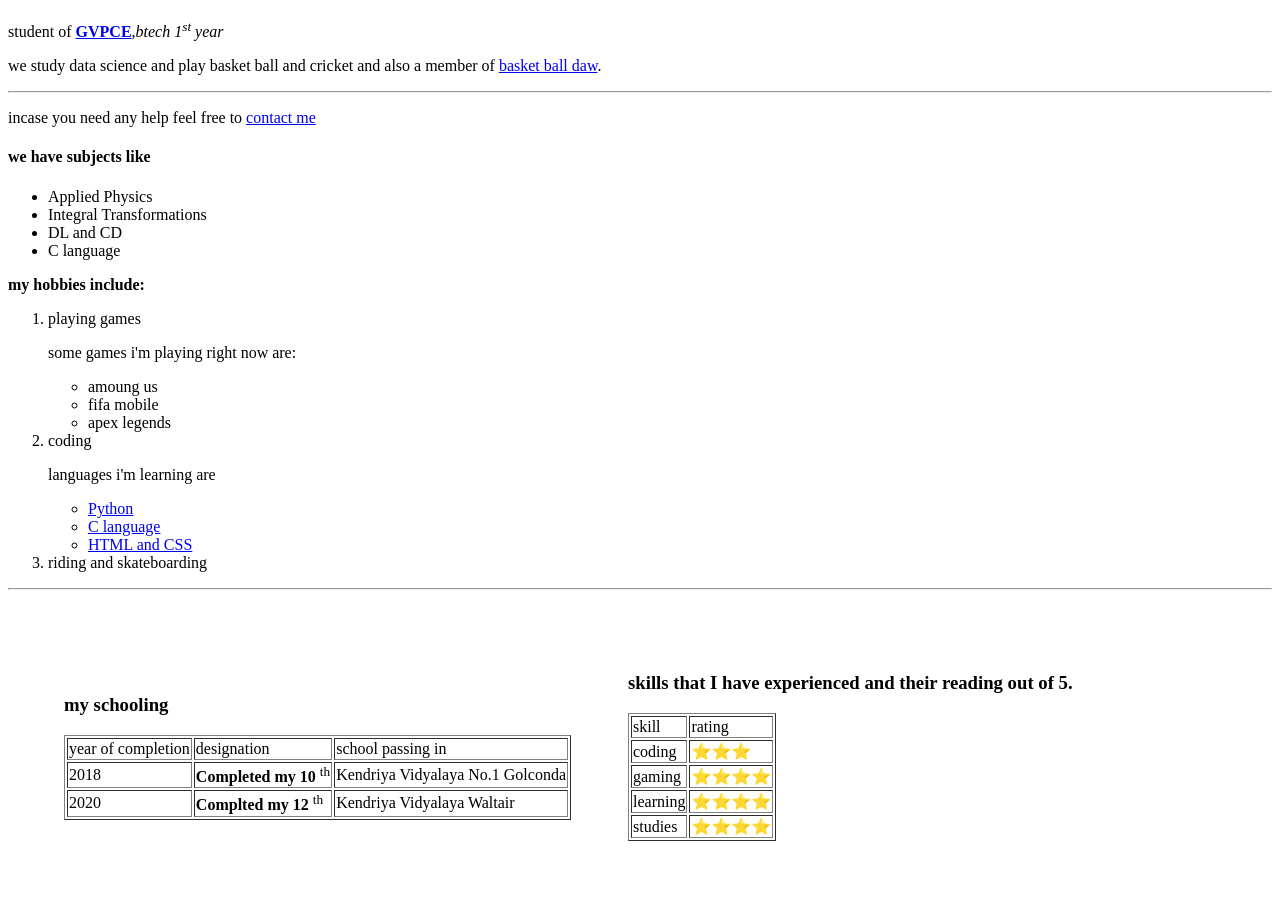
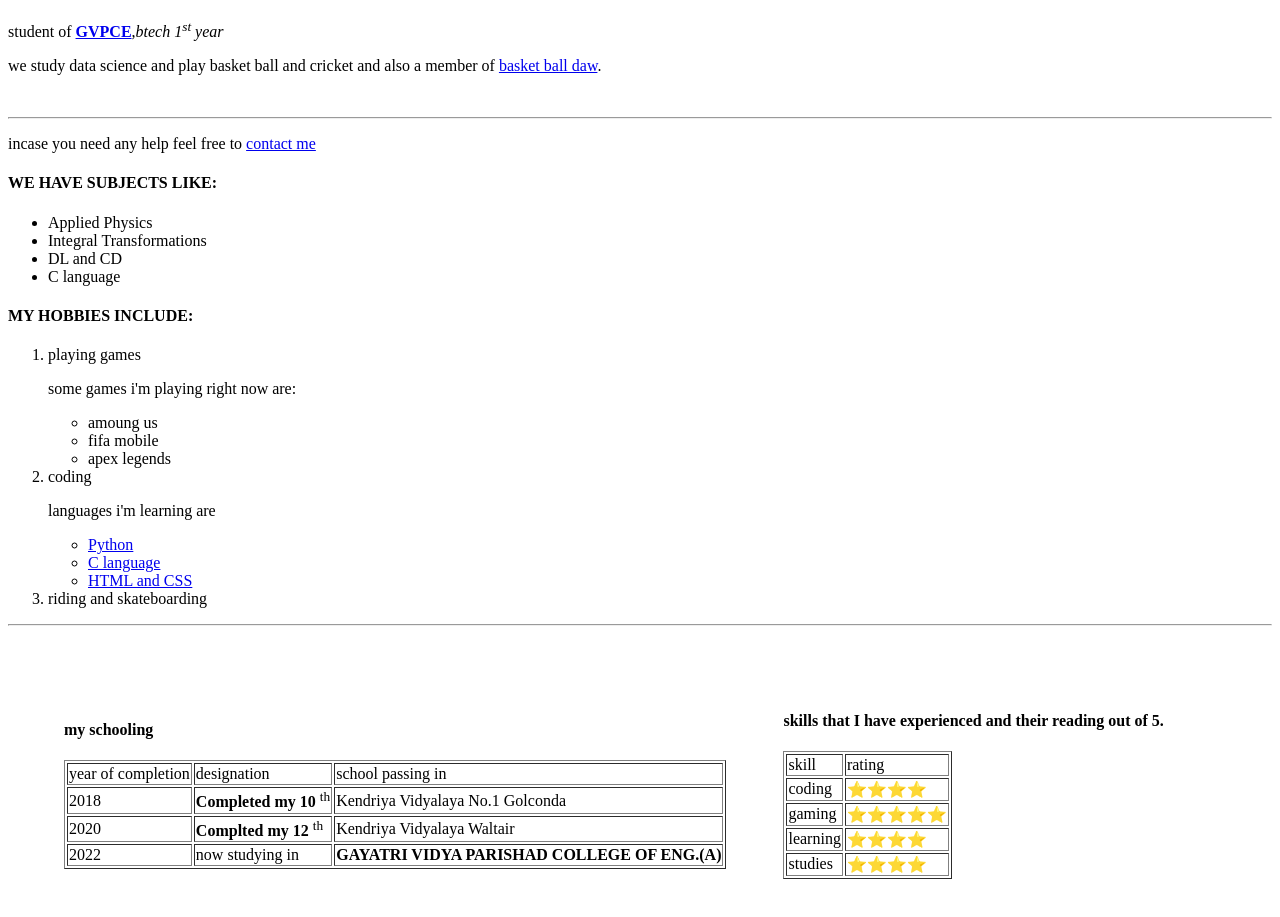
Before and after one commit to aryan-48/cv, a plain HTML site: page index.html in a window 1280 px wide. Shown: the part 61-978 px from the top of the page. Drawn offline with Linux system fonts and the light colour scheme.

Commit message:
Update index.html

```diff
--- a/index.html
+++ b/index.html
@@ -4,23 +4,26 @@
 <head>
   <meta charset="utf-8">
   <title>✨ Ãř௶ắȵ's personal site</title>
+  <link rel="stylesheet" href="css/styles.css">
 </head>
 
 <body>
-  <h1>Hello !! there this is Aryan</h1>
+  <h1 class="intro" >Hello !! there this is Aryan</h1>
   <p>student of <strong><a href="http://gvpce.ac.in/">GVPCE</a></strong>,<em>btech 1<sup>st</sup> year</em></p>
   <p>we study data science and play basket ball and cricket and also a member of <a href="bb.html">basket ball daw</a>.</p>
+  <br>
   <hr>
+
   <p>incase you need any help feel free to <a href="contact-me.html">contact me</a></p>
 
-  <h4>we have subjects like </h4>
+  <h4>WE HAVE SUBJECTS LIKE: </h4>
     <ul>
       <li>Applied Physics</li>
       <li>Integral Transformations</li>
       <li>DL and CD</li>
       <li>C language</li>
     </ul>
-  <p> <strong>my hobbies include:</strong></p>
+    <h4><strong>MY HOBBIES INCLUDE:</strong></h4>
     <ol>
       <li>playing games</li>
       <p>some games i'm playing right now are:</p>
@@ -41,8 +44,9 @@
     <hr>
     <table cellspacing='55'>
       <tr>
-      <td>  <h3>my schooling</h3>
-        <table border="1px">
+        <td>
+          <h4>my schooling</h4>
+          <table class="schooling" border="1px">
             <thead>
               <td>year of completion</td>
               <td>designation</td>
@@ -59,13 +63,17 @@
                 <td><strong>Complted my 12 </strong><sup>th</sup> </td>
                 <td>Kendriya Vidyalaya Waltair</td>
               </tr>
+              <tr>
+                <td>2022</td>
+                <td>now studying in
+                <td><strong>GAYATRI VIDYA PARISHAD COLLEGE OF ENG.(A)</strong></td>
+              </tr>
             </tbody>
           </table>
         </td>
-
-
-      <td>  <h3>skills that I have experienced and their reading out of 5.</h3>
-        <table border="1px">
+        <td>
+          <h4>skills that I have experienced and their reading out of 5.</h4>
+          <table class="skills colour" border="1px">
             <thead>
               <tr>
                 <td>skill</td>
@@ -75,11 +83,11 @@
             <tbody>
               <tr>
                 <td>coding</td>
-              <td>⭐⭐⭐</td>
+                <td>⭐⭐⭐⭐</td>
               </tr>
               <tr>
                 <td>gaming</td>
-              <td>⭐⭐⭐⭐</td>
+                <td>⭐⭐⭐⭐⭐</td>
               </tr>
               <tr>
                 <td>learning</td>
```
Lines whose indentation alone changed are shown as unchanged.
